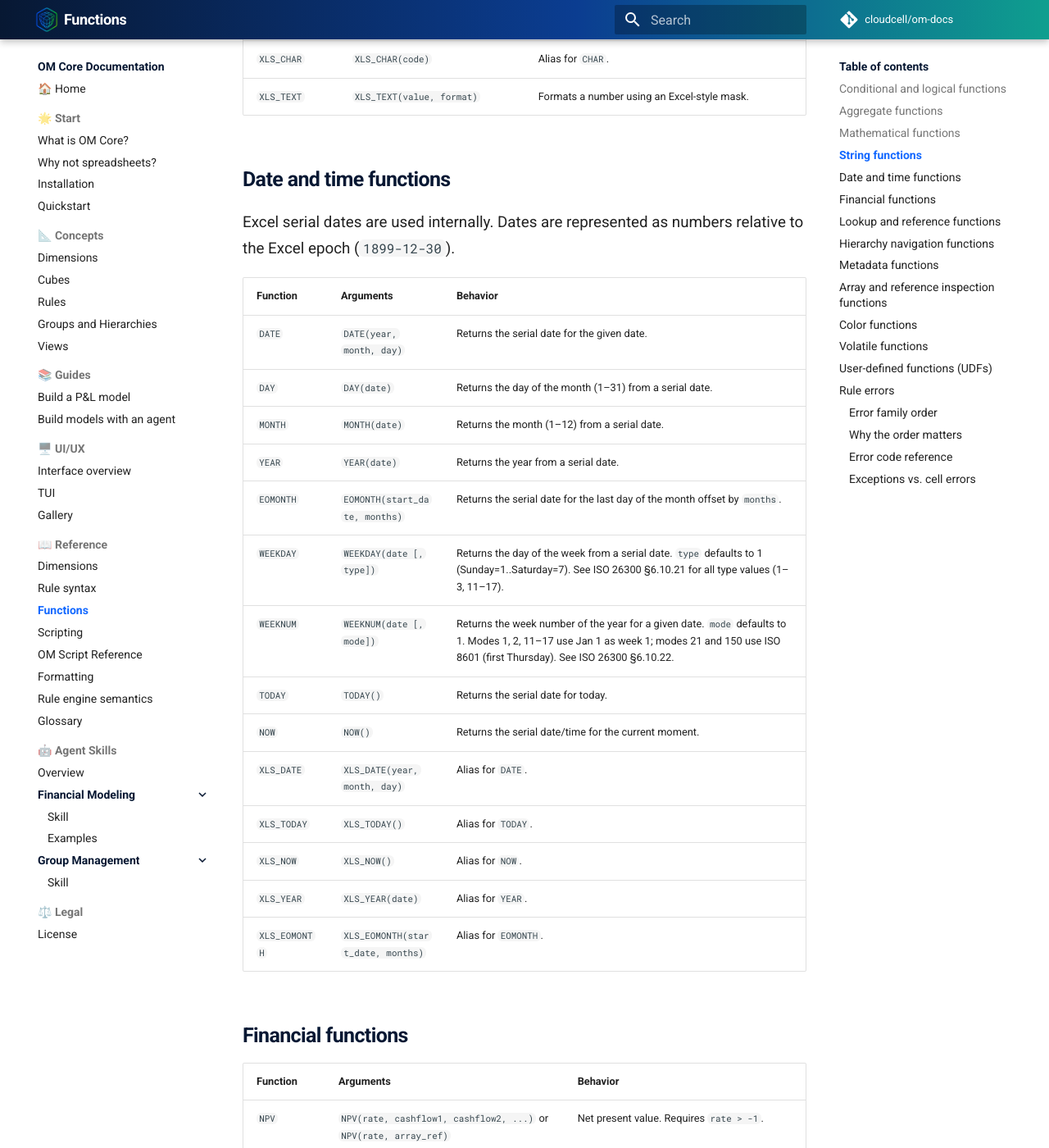
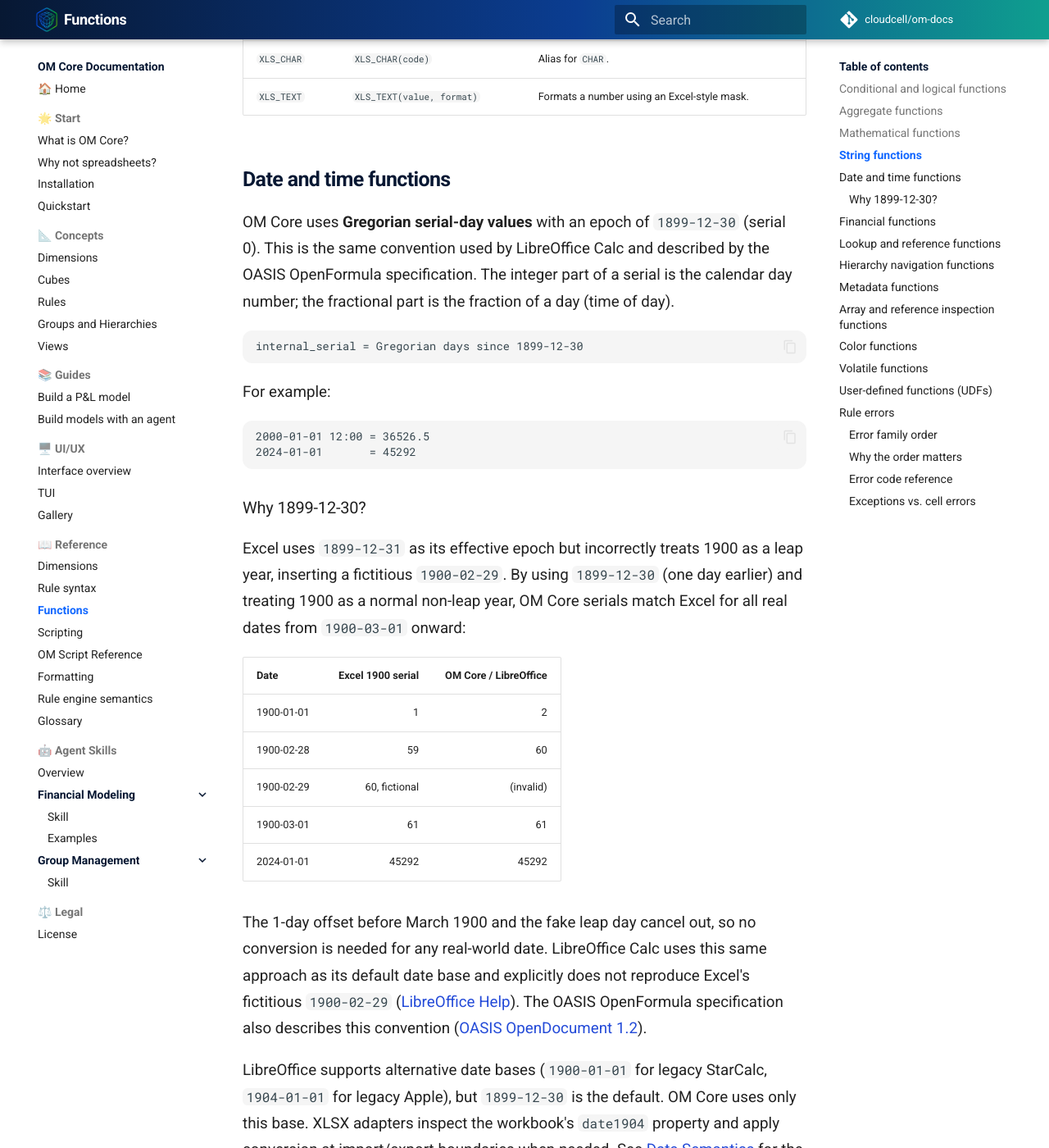
Before and after one commit to cloudcell/om-docs, an MkDocs documentation site: the page built from docs/reference/functions.md, in a window 1280 px wide and 1400 px high, scrolled down 5268 px. Shown: the whole window at 82% size. Built offline with MkDocs 1.6.1 and Material for MkDocs 9.7.7, drawn with Linux system fonts in a browser that asks for light colours; comment, search, counter and statistics services are not loaded; some of the changed text lies outside the part shown.

Commit message:
docs: add detailed date serial format explanation to functions reference
Replace brief Excel serial date mention with comprehensive explanation of Gregorian serial-day values using 1899-12-30 epoch. Document serial format (integer=day, fraction=time), provide examples (2000-01-01 12:00=36526.5, 2024-01-01=45292). Add table comparing Excel 1900 vs OM Core/LibreOffice serials showing 1-day offset before 1900-03-01 due to Excel's fictitious 1900-02-29 leap day. Explain why 1899-12-30 epoch matches

````diff
--- a/docs/reference/functions.md
+++ b/docs/reference/functions.md
@@ -109,7 +109,34 @@ These functions accept either a single cube reference (e.g., `SUM(Dim.Item)`) or
 
 ## Date and time functions
 
-Excel serial dates are used internally. Dates are represented as numbers relative to the Excel epoch (`1899-12-30`).
+OM Core uses **Gregorian serial-day values** with an epoch of `1899-12-30` (serial 0). This is the same convention used by LibreOffice Calc and described by the OASIS OpenFormula specification. The integer part of a serial is the calendar day number; the fractional part is the fraction of a day (time of day).
+
+```text
+internal_serial = Gregorian days since 1899-12-30
+```
+
+For example:
+
+```text
+2000-01-01 12:00 = 36526.5
+2024-01-01       = 45292
+```
+
+### Why 1899-12-30?
+
+Excel uses `1899-12-31` as its effective epoch but incorrectly treats 1900 as a leap year, inserting a fictitious `1900-02-29`. By using `1899-12-30` (one day earlier) and treating 1900 as a normal non-leap year, OM Core serials match Excel for all real dates from `1900-03-01` onward:
+
+| Date       | Excel 1900 serial | OM Core / LibreOffice |
+| ---------- | ----------------: | --------------------: |
+| 1900-01-01 |                 1 |                     2 |
+| 1900-02-28 |                59 |                    60 |
+| 1900-02-29 |     60, fictional |             (invalid) |
+| 1900-03-01 |                61 |                    61 |
+| 2024-01-01 |             45292 |                 45292 |
+
+The 1-day offset before March 1900 and the fake leap day cancel out, so no conversion is needed for any real-world date. LibreOffice Calc uses this same approach as its default date base and explicitly does not reproduce Excel's fictitious `1900-02-29` ([LibreOffice Help](https://help.libreoffice.org/latest/en-ZA/text/shared/optionen/01060500.html)). The OASIS OpenFormula specification also describes this convention ([OASIS OpenDocument 1.2](https://docs.oasis-open.org/office/v1.2/cd05/OpenDocument-v1.2-cd05-part2.html)).
+
+LibreOffice supports alternative date bases (`1900-01-01` for legacy StarCalc, `1904-01-01` for legacy Apple), but `1899-12-30` is the default. OM Core uses only this base. XLSX adapters inspect the workbook's `date1904` property and apply conversion at import/export boundaries when needed. See [Date Semantics](../../a-standards/a-10-date-semantics.md) for the normative specification.
 
 | Function | Arguments | Behavior |
 | --- | --- | --- |
````
